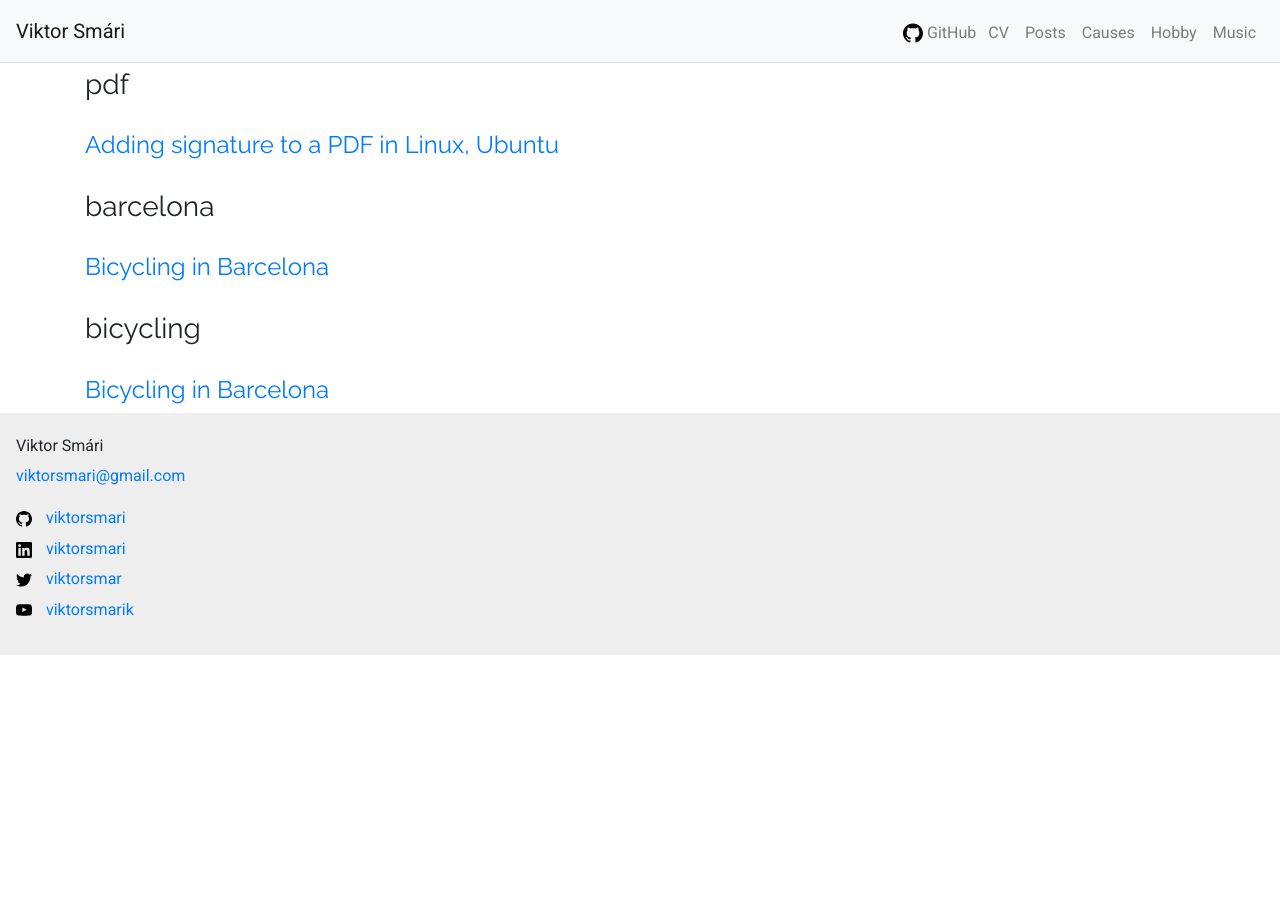
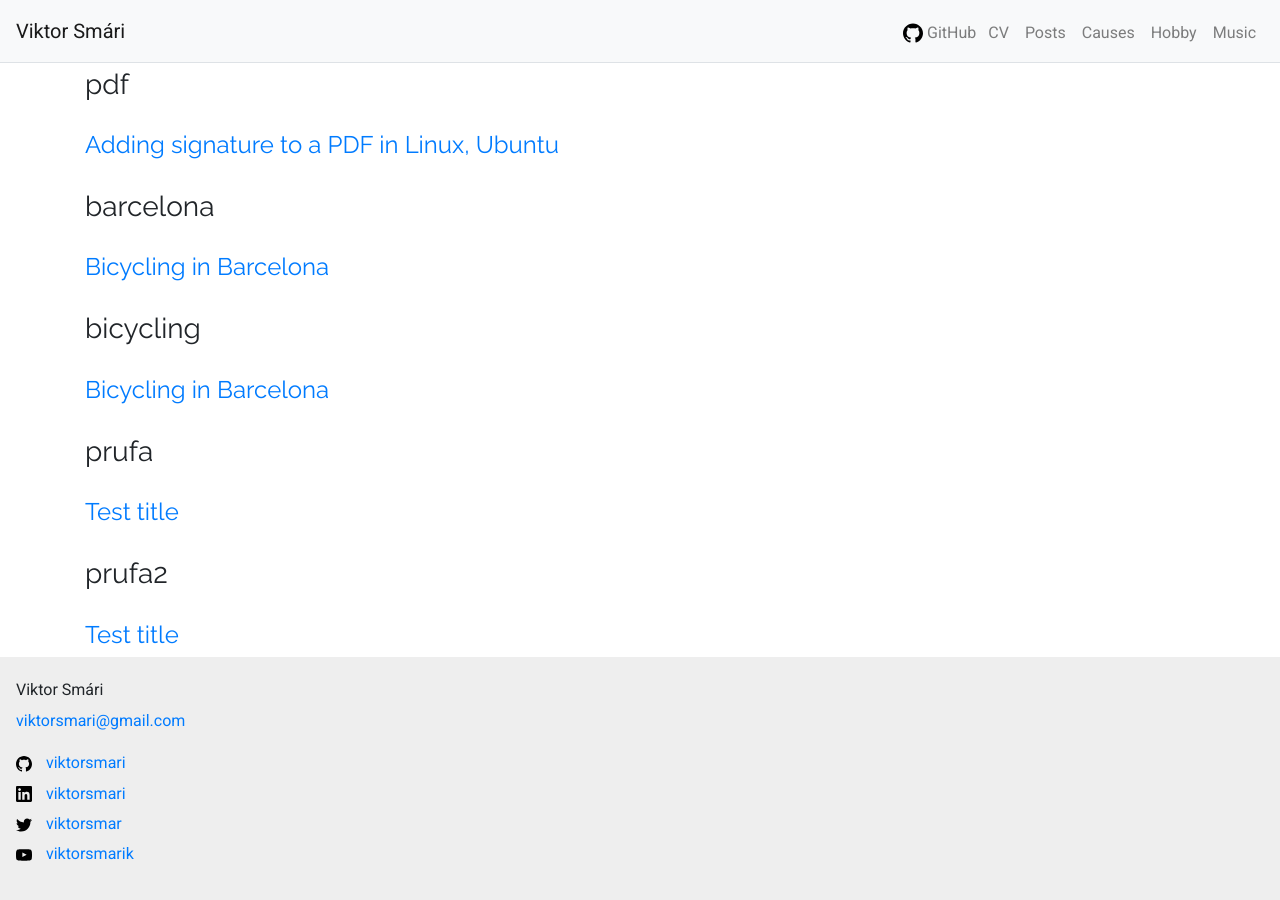
Before and after one commit to viktorsmari/viktorsmari.github.io, a Jekyll site: the page built from categories.html, in a window 1280 px wide and 900 px high, scrolled down 1563 px. Built offline with Jekyll 4.4.1, drawn with Linux system fonts in a browser that asks for light colours; comment, search, counter and statistics services are not loaded; before the commit the page ends 2218 px from its top, so only the background shows below that.

Commit message:
Update from Forestry.io viktorsmari@gmail.com updated _posts/2020-04-12-test-title.md

```diff
--- a/_posts/2020-04-12-test-title.md
+++ b/_posts/2020-04-12-test-title.md
@@ -9,7 +9,9 @@ main_text: |-
 
   ![](/assets/munin.png)
 date: 2020-04-30 00:00:00 +0200
-categories: []
+categories:
+- prufa
+- " prufa2"
 
 ---
 What is happening
```
